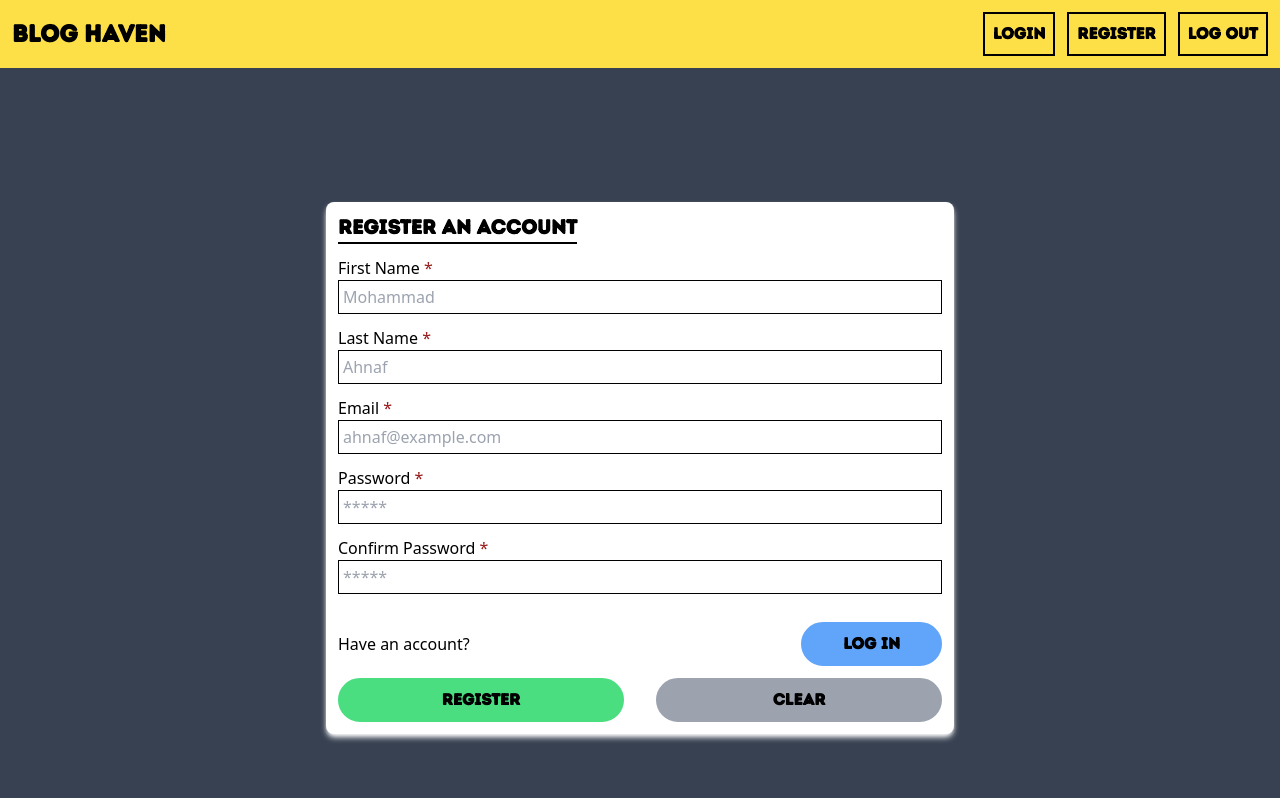
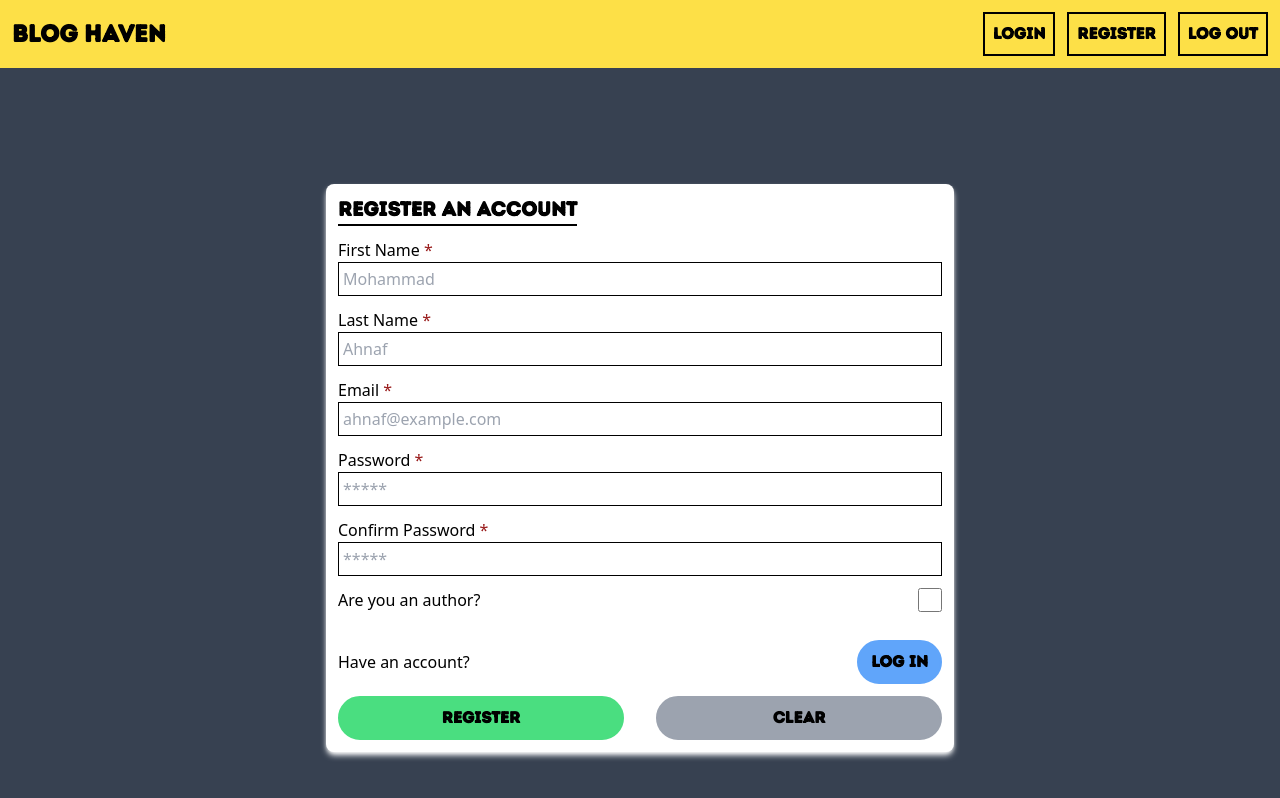
Before and after one commit to moahnaf11/Blog-API, a React (Vite) app in the folder frontend/: page /register in a window 1280 px wide. Shown: the top 798 px of the page. Built offline with nearby package versions, Linux system fonts and the light colour scheme.

Commit message:
Control form input fields for Log In and Register
Added state for login and register form fields
Added author checkbox for the register form
Added logic to clear both form's fields using the clear button

```diff
--- a/frontend/src/Login.jsx
+++ b/frontend/src/Login.jsx
@@ -6,6 +6,25 @@ function Login() {
     email: "",
     password: "",
   });
+
+  function handleChange(e) {
+    setLoginForm((prev) => {
+      const data = {
+        ...prev,
+        [e.target.name]: e.target.value,
+      };
+      console.log("login form data", data);
+      return data;
+    });
+  }
+
+  function clearFormFields() {
+    setLoginForm({
+      email: "",
+      password: "",
+    });
+  }
+
   return (
     <main className="p-3 text-black min-h-screen flex justify-center items-center bg-gray-700">
       <form
@@ -17,7 +36,6 @@ function Login() {
           Log In
         </h1>
 
-
         <div className="flex flex-col">
           <label htmlFor="email">
             Email <span className="text-red-800">*</span>
@@ -28,6 +46,8 @@ function Login() {
             id="email"
             name="email"
             placeholder="ahnaf@example.com"
+            value={loginForm.email}
+            onChange={(e) => handleChange(e)}
             required
           />
           <span></span>
@@ -43,6 +63,8 @@ function Login() {
             id="password"
             name="password"
             placeholder="*****"
+            value={loginForm.password}
+            onChange={(e) => handleChange(e)}
             required
           />
           <span></span>
@@ -68,6 +90,7 @@ function Login() {
           <button
             className="border-2 font-custom font-bold hover:bg-white rounded-full flex-1 py-2 bg-gray-400 border-gray-400"
             type="reset"
+            onClick={clearFormFields}
           >
             Clear
           </button>
--- a/frontend/src/Register.jsx
+++ b/frontend/src/Register.jsx
@@ -8,7 +8,32 @@ function Register() {
     email: "",
     password: "",
     confirmpassword: "",
+    role: "",
   });
+
+  function handleChange(e) {
+    const { name, value, type, checked } = e.target;
+
+    setRegisterForm((prev) => {
+      const data = {
+        ...prev,
+        [name]: type === "checkbox" ? (checked ? "AUTHOR" : "USER") : value,
+      };
+      console.log("register form data", data);
+      return data;
+    });
+  }
+
+  function clearFormFields() {
+    setRegisterForm({
+      firstname: "",
+      lastname: "",
+      email: "",
+      password: "",
+      confirmpassword: "",
+      role: "",
+    });
+  }
 
   return (
     <main className="p-3 text-black min-h-screen flex justify-center items-center bg-gray-700">
@@ -25,11 +50,13 @@ function Register() {
             First Name <span className="text-red-800">*</span>
           </label>
           <input
+            onChange={(e) => handleChange(e)}
             className="border border-black p-1"
             type="text"
             placeholder="Mohammad"
             id="firstname"
             name="firstname"
+            value={registerForm.firstname}
             required
           />
           <span></span>
@@ -40,11 +67,13 @@ function Register() {
             Last Name <span className="text-red-800">*</span>
           </label>
           <input
+            onChange={(e) => handleChange(e)}
             className="border border-black p-1"
             type="text"
             id="lastname"
             name="lastname"
             placeholder="Ahnaf"
+            value={registerForm.lastname}
             required
           />
           <span></span>
@@ -55,11 +84,13 @@ function Register() {
             Email <span className="text-red-800">*</span>
           </label>
           <input
+            onChange={(e) => handleChange(e)}
             className="border border-black p-1"
             type="email"
             id="email"
             name="email"
             placeholder="ahnaf@example.com"
+            value={registerForm.email}
             required
           />
           <span></span>
@@ -70,11 +101,13 @@ function Register() {
             Password <span className="text-red-800">*</span>{" "}
           </label>
           <input
+            onChange={(e) => handleChange(e)}
             className="border border-black p-1"
             type="password"
             id="password"
             name="password"
             placeholder="*****"
+            value={registerForm.password}
             required
           />
           <span></span>
@@ -85,20 +118,36 @@ function Register() {
             Confirm Password <span className="text-red-800">*</span>
           </label>
           <input
+            onChange={(e) => handleChange(e)}
             className="border border-black p-1"
             type="password"
             id="confirmpassword"
             name="confirmpassword"
             placeholder="*****"
+            value={registerForm.confirmpassword}
             required
           />
           <span></span>
         </div>
 
-        <div className="mt-4 flex justify-between gap-8 items-center">
+        <div className="flex items-center">
+          <label className="flex-1" htmlFor="author">
+            Are you an author?
+          </label>
+          <input
+            onChange={(e) => handleChange(e)}
+            className="border border-black p-1 w-6 h-6"
+            type="checkbox"
+            id="author"
+            name="role"
+            checked={registerForm.role === "AUTHOR"}
+          />
+        </div>
+
+        <div className="mt-4 flex justify-between gap-3 items-center">
           Have an account?
           <Link
-            className="border-2 font-custom font-bold hover:bg-white rounded-full px-10 py-2 bg-blue-400 border-blue-400"
+            className="border-2 font-custom font-bold hover:bg-white rounded-full px-3 py-2 bg-blue-400 border-blue-400"
             to="/login"
           >
             Log In
@@ -115,6 +164,7 @@ function Register() {
           <button
             className="border-2 font-custom font-bold hover:bg-white rounded-full flex-1 py-2 bg-gray-400 border-gray-400"
             type="reset"
+            onClick={clearFormFields}
           >
             Clear
           </button>
```
